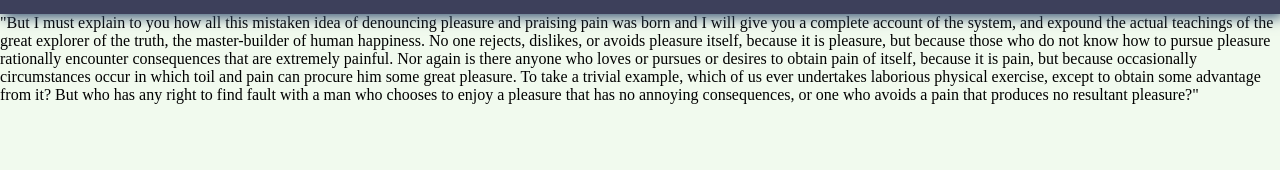
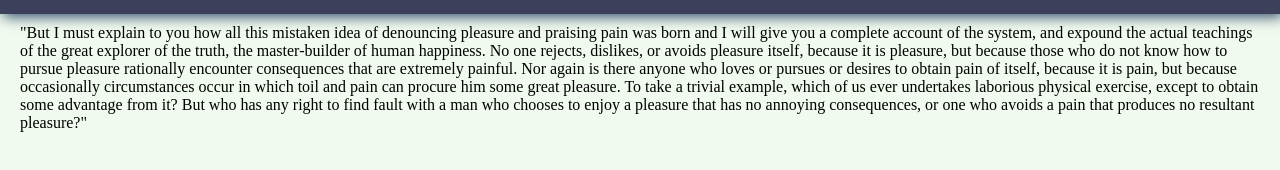
Before and after one commit to Ramu132/test.github.io, a plain HTML site: page index.html in a window 1280 px wide. Shown: the part 68-238 px from the top of the page. Drawn offline with Linux system fonts and the light colour scheme.

Commit message:
Update style.css

```diff
--- a/css/style.css
+++ b/css/style.css
@@ -98,3 +98,7 @@ transition: .6s;
         margin: 8px 3px;
     }
 }
+
+p{
+ padding:10px  20px;
+}
```
